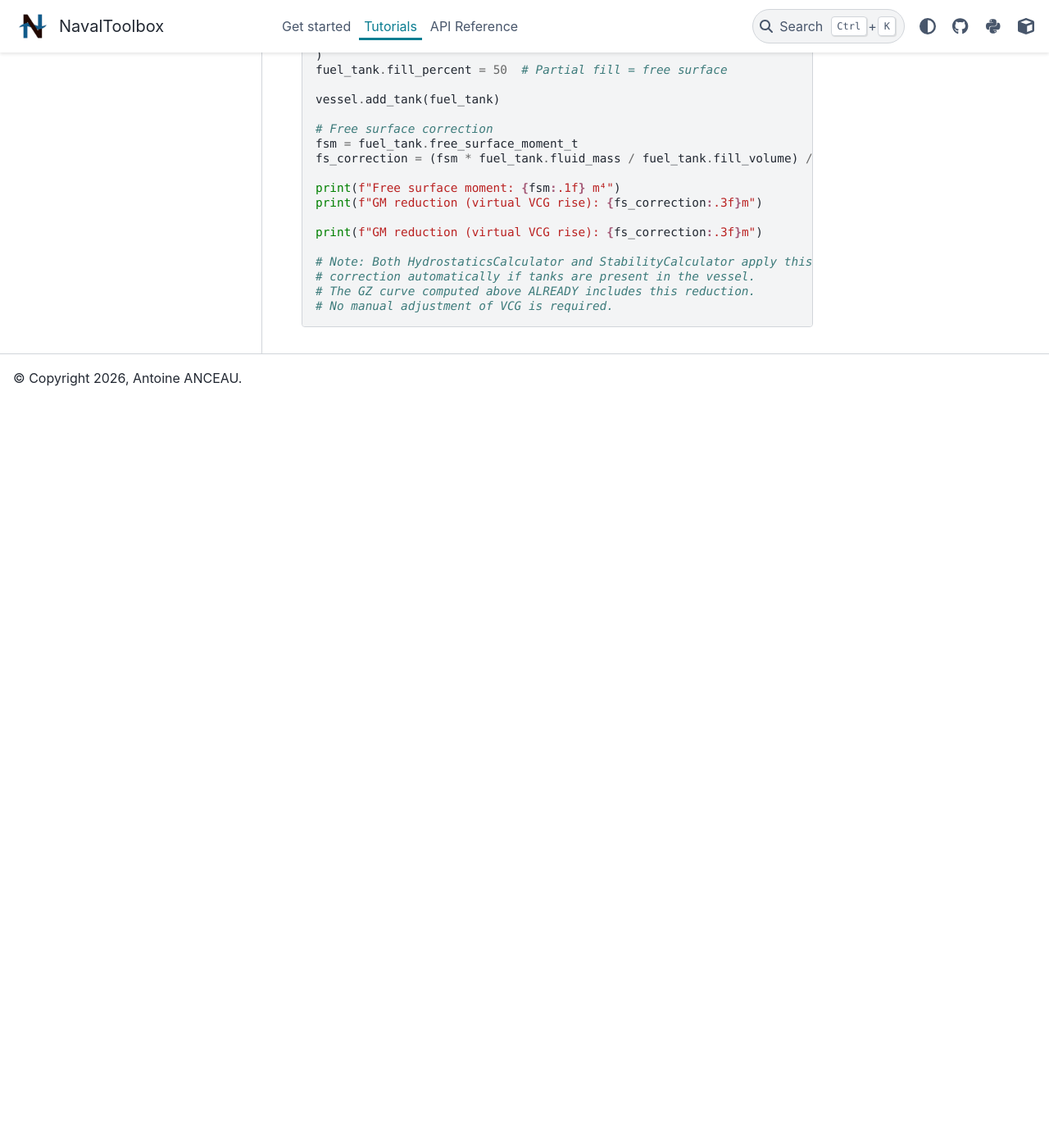
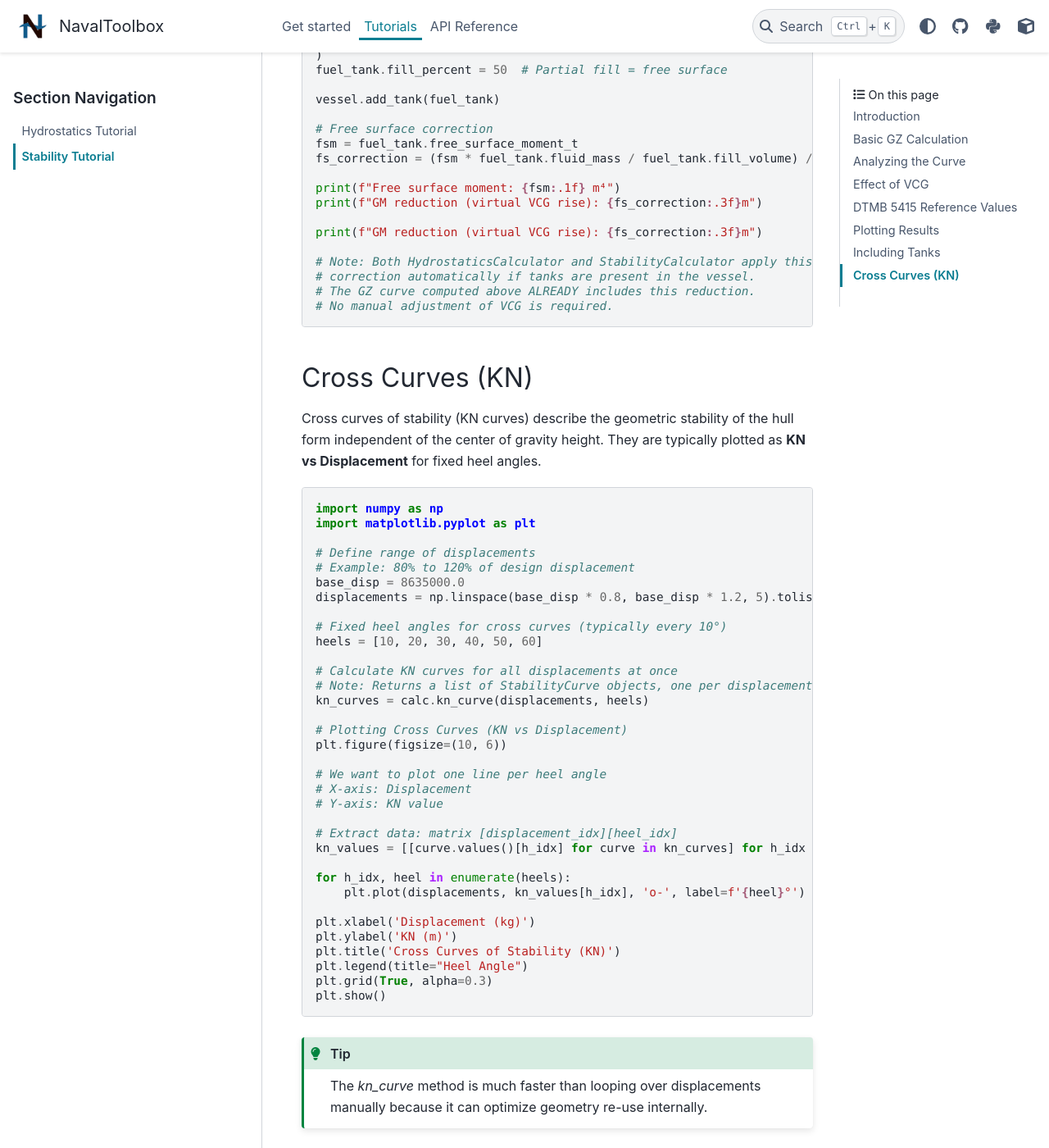
Before and after one commit to NavalToolbox/navaltoolbox-lib, a Sphinx documentation site: the page built from docs/source/tutorials/stability.rst, in a window 1280 px wide and 1400 px high, scrolled down 3064 px. Shown: the whole window at 82% size. Built offline with Sphinx 7.4.7 and the PyData theme 0.15.4, drawn with Linux system fonts in a browser that asks for light colours; before the commit the page ends 3562 px from its top, so only the background shows below that; some of the changed text lies outside the part shown.

Commit message:
feat: Add KN curve and rename function for gz curve and complete stability.

```diff
--- a/docs/source/api/rust.rst
+++ b/docs/source/api/rust.rst
@@ -33,7 +33,7 @@ Usage Example
         let heels = vec![0.0, 10.0, 20.0, 30.0, 40.0];
         let cog = [71.67, 0.0, 7.555];
 
-        let curve = calc.calculate_gz_curve(8635000.0, cog, &heels);
+        let curve = calc.gz_curve(8635000.0, cog, &heels);
 
         for point in &curve.points {
             println!("Heel {:5.1}°: GZ = {:.3}m", point.heel, point.value);
--- a/docs/source/index.rst
+++ b/docs/source/index.rst
@@ -53,7 +53,7 @@ Quick Example
 
     # Calculate GZ curve
     stab = StabilityCalculator(vessel, water_density=1025.0)
-    curve = stab.calculate_gz_curve(
+    curve = stab.gz_curve(
         displacement_mass=8635000,  # kg
         cog=(71.67, 0.0, 7.555),    # LCG, TCG, VCG
         heels=[0, 10, 20, 30, 40, 50, 60]
--- a/docs/source/tutorials/stability.rst
+++ b/docs/source/tutorials/stability.rst
@@ -167,3 +167,48 @@ Free surface effects reduce effective GM:
     # correction automatically if tanks are present in the vessel.
     # The GZ curve computed above ALREADY includes this reduction.
     # No manual adjustment of VCG is required.
+
+Cross Curves (KN)
+-----------------
+
+Cross curves of stability (KN curves) describe the geometric stability of the hull form independent of the center of gravity height. They are typically plotted as **KN vs Displacement** for fixed heel angles.
+
+.. code-block:: python
+
+    import numpy as np
+    import matplotlib.pyplot as plt
+
+    # Define range of displacements
+    # Example: 80% to 120% of design displacement
+    base_disp = 8635000.0
+    displacements = np.linspace(base_disp * 0.8, base_disp * 1.2, 5).tolist()
+
+    # Fixed heel angles for cross curves (typically every 10°)
+    heels = [10, 20, 30, 40, 50, 60]
+
+    # Calculate KN curves for all displacements at once
+    # Note: Returns a list of StabilityCurve objects, one per displacement
+    kn_curves = calc.kn_curve(displacements, heels)
+
+    # Plotting Cross Curves (KN vs Displacement)
+    plt.figure(figsize=(10, 6))
+
+    # We want to plot one line per heel angle
+    # X-axis: Displacement
+    # Y-axis: KN value
+
+    # Extract data: matrix [displacement_idx][heel_idx]
+    kn_values = [[curve.values()[h_idx] for curve in kn_curves] for h_idx in range(len(heels))]
+
+    for h_idx, heel in enumerate(heels):
+        plt.plot(displacements, kn_values[h_idx], 'o-', label=f'{heel}°')
+
+    plt.xlabel('Displacement (kg)')
+    plt.ylabel('KN (m)')
+    plt.title('Cross Curves of Stability (KN)')
+    plt.legend(title="Heel Angle")
+    plt.grid(True, alpha=0.3)
+    plt.show()
+
+.. tip::
+    The `kn_curve` method is much faster than looping over displacements manually because it can optimize geometry re-use internally.
--- a/docs/source/userguide/quickstart.rst
+++ b/docs/source/userguide/quickstart.rst
@@ -92,7 +92,7 @@ Calculate the stability (GZ) curve:
     heels = [0, 5, 10, 15, 20, 25, 30, 35, 40, 45, 50, 55, 60]
 
     # Calculate GZ curve
-    curve = calc.calculate_gz_curve(displacement, cog, heels)
+    curve = calc.gz_curve(displacement, cog, heels)
 
     # Print results
     for heel, gz in zip(curve.heels(), curve.values()):
@@ -119,7 +119,7 @@ Calculate hydrostatics, GZ curve, and wind data in one call:
     calc = StabilityCalculator(vessel, water_density=1025.0)
 
     # Complete stability analysis
-    result = calc.calculate_complete_stability(
+    result = calc.complete_stability(
         displacement_mass=8635000,          # kg
         cog=(71.67, 0.0, 7.555),            # LCG, TCG, VCG
         heels=[0, 10, 20, 30, 40, 50, 60]   # degrees
```
Also changed, not shown: other parts of docs/source/tutorials/stability.rst (+2 -2 lines), README.md (+3 -3 lines), docs/source/api/python/stability.rst (+14 -2 lines), python/README.md, 7 other files.
